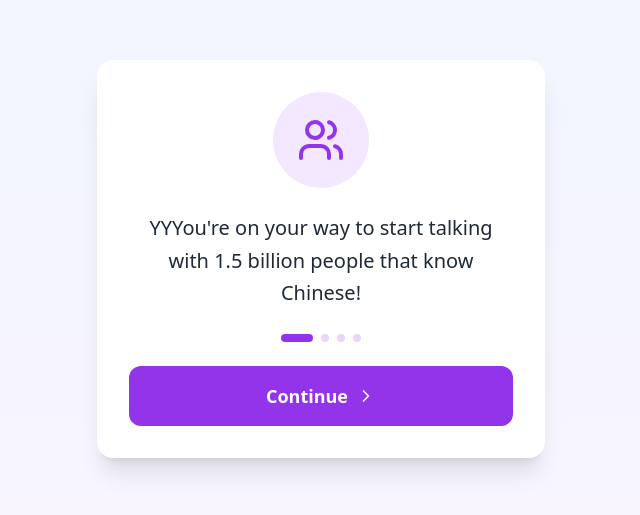
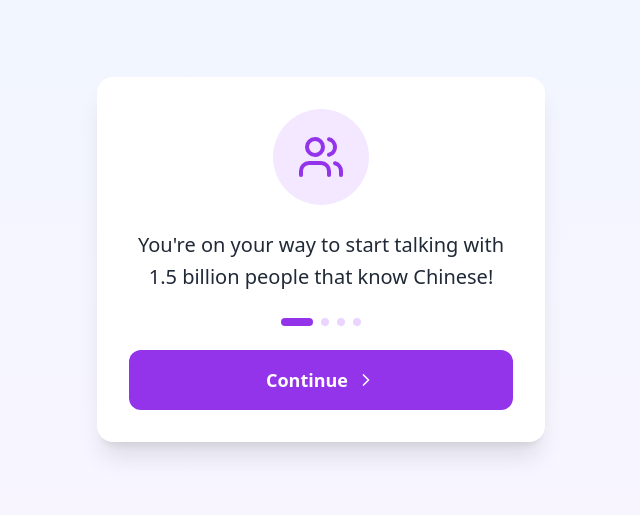
Before and after one commit to murahovsky/laoshiai, a React (Vite) app: page / in a window 1280 px wide. Shown: the part 141-656 px from the top of the page, without its empty margins (319-959 px from the left). Built offline with nearby package versions, Linux system fonts and the light colour scheme.

Commit message:
Update Onboarding.tsx

```diff
--- a/src/components/Onboarding.tsx
+++ b/src/components/Onboarding.tsx
@@ -11,7 +11,7 @@ interface OnboardingProps {
 const steps = [
   {
     icon: Users,
-    text: "YYYou're on your way to start talking with 1.5 billion people that know Chinese!",
+    text: "You're on your way to start talking with 1.5 billion people that know Chinese!",
     buttonText: 'Continue',
   },
   {
```
